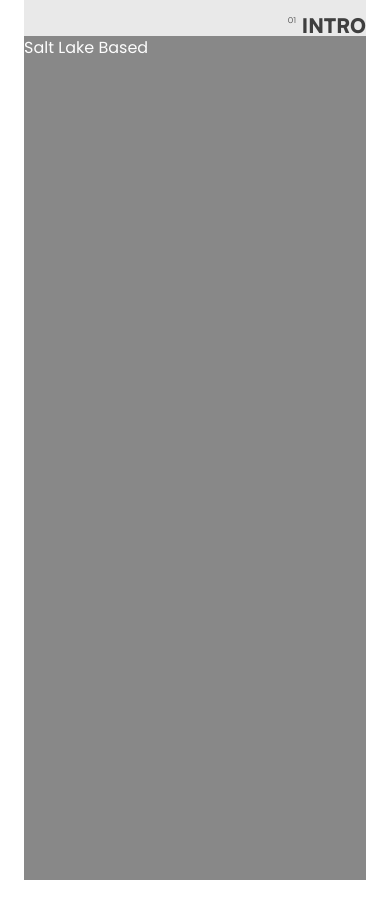
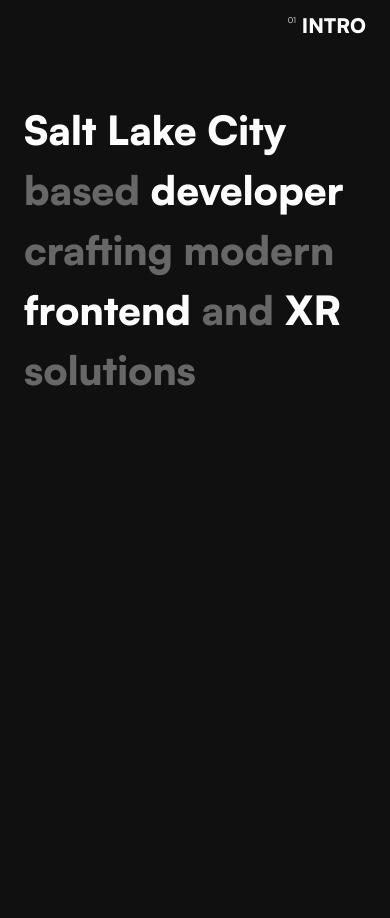
Before and after one commit to mackaykillian/portfolio, a React (Create React App) app: page / in a window 390 px wide. Shown: the top 918 px of the page. Before the commit the page ends 880 px from the top, so only its background shows below. Built offline with nearby package versions, Linux system fonts and the light colour scheme.

Commit message:
added summary section heading

```diff
--- a/src/App.jsx
+++ b/src/App.jsx
@@ -21,11 +21,11 @@ export default function App() {
 
   return (
     <div className="app">
-      <div className="flex flex-col px-6 sm:px-8 lg:flex-row lg:px-10 xl:px-20">
-        <div className="w-full bg-neutral-300 pt-4 sm:pt-6 lg:w-3/12 lg:pt-16">
+      <div className="flex flex-col bg-neutral-900 px-6 sm:px-8 lg:flex-row lg:px-10 xl:px-20">
+        <div className="w-full pb-4 pt-4 sm:pb-6 sm:pt-6 lg:w-3/12 lg:pb-0 lg:pt-16">
           {lgScreen ? <Navigation size="lg" /> : <Navigation size="sm" />}
         </div>
-        <div className="mx-auto w-full bg-neutral-600 sm:w-10/12 lg:w-9/12">
+        <div className="mx-auto w-full pt-12 sm:w-10/12 lg:w-9/12 lg:pt-16">
           <SummarySection />
         </div>
       </div>
--- a/src/components/Navigation.jsx
+++ b/src/components/Navigation.jsx
@@ -16,10 +16,20 @@ function Navigation({ size }) {
         </div>
       ) : (
         <div className="flex h-5 flex-col items-end space-y-2 overflow-hidden">
-          <NavigationItem number="1" name="intro" mode="dark" />
-          <NavigationItem number="2" name="summary" mode="dark" />
-          <NavigationItem number="3" name="works" mode="dark" />
-          <NavigationItem number="4" name="project" mode="dark" />
+          <NavigationItem number="1" name="intro" mode="dark" state="active" />
+          <NavigationItem
+            number="2"
+            name="summary"
+            mode="dark"
+            state="active"
+          />
+          <NavigationItem number="3" name="works" mode="dark" state="active" />
+          <NavigationItem
+            number="4"
+            name="project"
+            mode="dark"
+            state="active"
+          />
         </div>
       )}{" "}
     </>
--- a/src/views/SummarySection.jsx
+++ b/src/views/SummarySection.jsx
@@ -2,9 +2,12 @@ import Navigation from "../components/Navigation";
 
 function SummarySection() {
   return (
-    <div className="flex h-screen w-full flex-row text-neutral-200">
-      <div className="">
-        <p className="text-neutral-100">Salt Lake Based</p>
+    <div className="flex h-screen w-full flex-row">
+      <div className="font-display text-[40px] font-black text-neutral-700 sm:text-[48px] xl:text-[60px]">
+        <span className="text-neutral-100">Salt Lake City</span> based{" "}
+        <span className="text-neutral-100">developer</span> crafting modern{" "}
+        <span className="text-neutral-100">frontend</span> and{" "}
+        <span className="text-neutral-100">XR</span> solutions
       </div>
     </div>
   );
```
